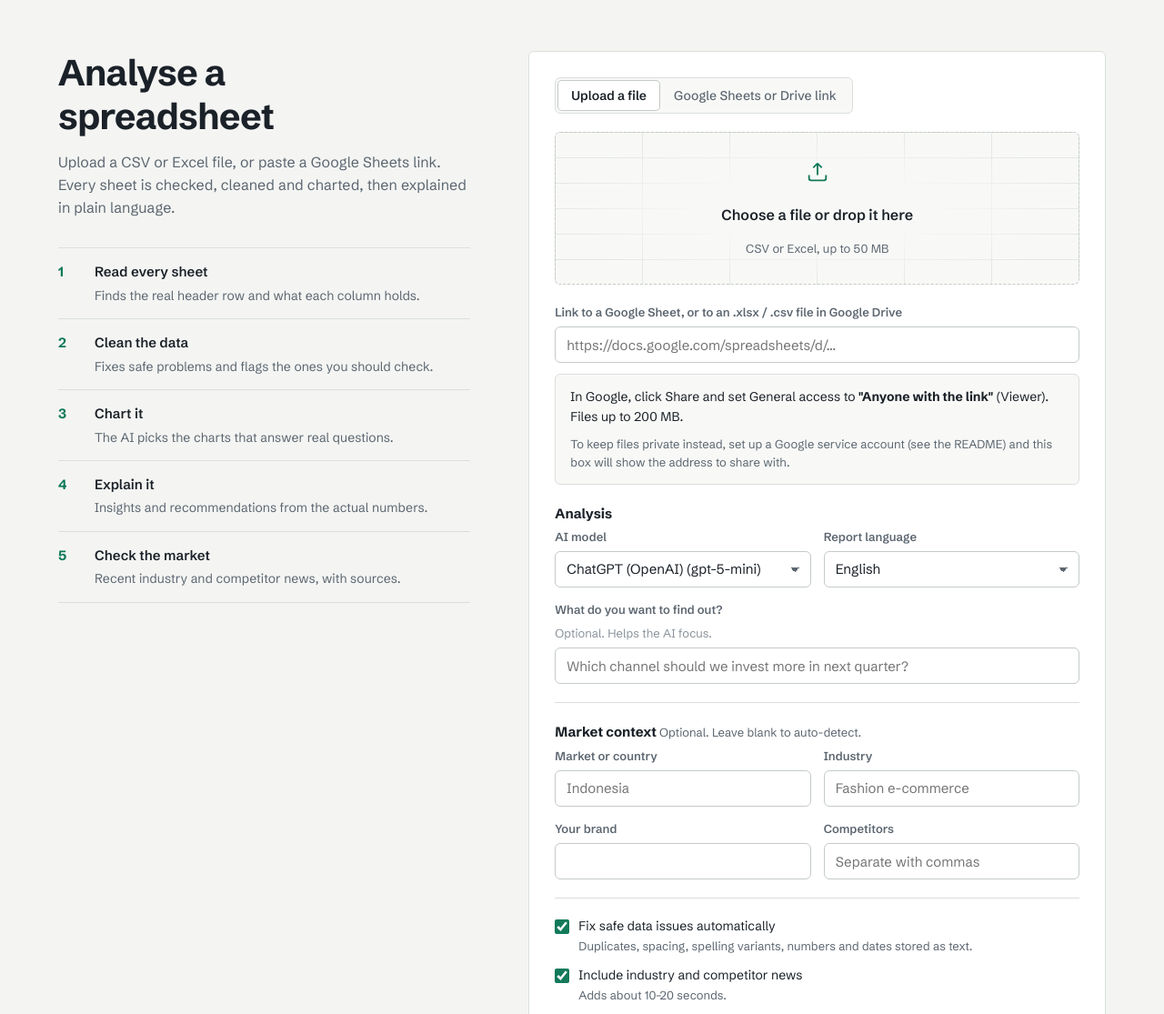
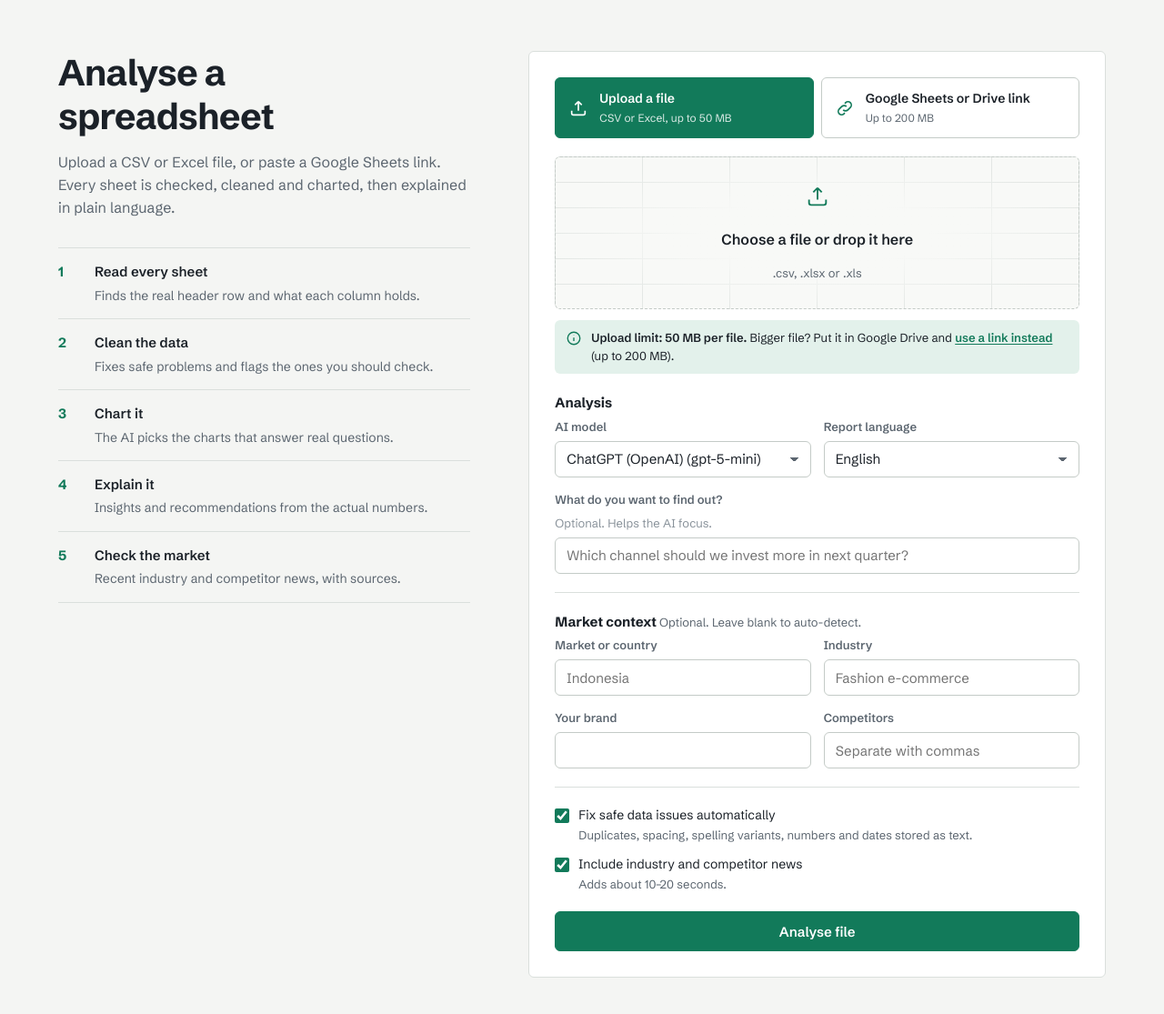
Before and after one commit to whiteboxcat/ai-data-analyzer, a Flask app: page / in a window 1280 px wide. Shown: the part 56-1171 px from the top of the page at 91% size. After the commit the page ends 1131 px from the top, so only its background shows below. Run offline with Flask 3, Linux system fonts and the light colour scheme.

Commit message:
Upload page: clearer data source toggle and limit notes (#3)
- Fix: the Google link box showed in 'Upload a file' mode because
  .link-pane's display rule overrode the hidden attribute.
- Toggle is now two large buttons with icons and limits; the active one is
  filled with the accent colour, the other highlights on hover.
- Each mode shows its own limit note (50 MB upload / 200 MB link, plus the
  server's data budget on Render), with a 'use a link instead' shortcut.
- Files over the upload limit are flagged as soon as they're chosen and
  can't be submitted, instead of failing after the upload.
- Hide the browser's 'No file chosen' tooltip on the drop zone.


Claude-Session: https://claude.ai/code/session_01Sj6h8Yze4rZJxZp2RzQZep

Co-authored-by: Claude <noreply@anthropic.com>

```diff
--- a/app.py
+++ b/app.py
@@ -188,7 +188,8 @@ def refs(nums, articles):
 def index():
     return render_template("index.html", providers=available_providers(), max_mb=MAX_MB,
                            robot_email=sources.service_account_email(),
-                           link_mb=int(os.getenv("MAX_LINK_MB", "200")))
+                           link_mb=int(os.getenv("MAX_LINK_MB", "200")),
+                           data_budget=pipeline.data_budget_mb())
 
 
 @app.post("/analyze")
--- a/static/style.css
+++ b/static/style.css
@@ -140,15 +140,37 @@ input:focus, select:focus { outline: none; border-color: var(--accent); box-shad
 .fields { display: grid; gap: 14px; grid-template-columns: repeat(auto-fit, minmax(min(100%, 200px), 1fr)); }
 .divider { border: 0; border-top: 1px solid var(--rule); margin: 0; }
 
-/* data source switch */
-.source-switch { display: inline-grid; grid-auto-flow: column; gap: 2px; padding: 3px; border-radius: var(--r);
-  background: var(--sheet-2); border: 1px solid var(--rule); justify-self: start; max-width: 100%; }
-.source-switch button { font: 500 14px var(--font); color: var(--graphite); background: none; border: 0; cursor: pointer;
-  padding: 7px 14px; border-radius: 4px; white-space: nowrap; }
-.source-switch button[aria-selected=true] { background: var(--sheet); color: var(--ink); font-weight: 600;
-  box-shadow: 0 0 0 1px var(--rule-strong); }
-@media (max-width: 420px) { .source-switch { grid-auto-flow: row; justify-self: stretch; } }
-.link-pane { display: grid; gap: 12px; }
+/* data source switch: two clear choices, the active one filled with the accent */
+[hidden] { display: none !important; }
+.source-switch { display: grid; grid-template-columns: 1fr 1fr; gap: 8px; }
+@media (max-width: 520px) { .source-switch { grid-template-columns: 1fr; } }
+.source-switch button {
+  display: flex; align-items: center; gap: 12px; text-align: left; cursor: pointer;
+  font: inherit; color: var(--ink); background: var(--sheet);
+  padding: 12px 14px; border-radius: var(--r); border: 1.5px solid var(--rule-strong);
+  transition: border-color .12s, background-color .12s;
+}
+.source-switch button svg { width: 22px; height: 22px; flex: none; color: var(--accent); }
+.source-switch button b { display: block; font-size: 14px; font-weight: 600; }
+.source-switch button small { display: block; font-size: 12px; color: var(--graphite); margin-top: 1px; }
+.source-switch button:hover { border-color: var(--accent); background: var(--accent-soft); }
+.source-switch button[aria-selected=true] { background: var(--accent); border-color: var(--accent); color: var(--accent-ink); }
+.source-switch button[aria-selected=true] svg,
+.source-switch button[aria-selected=true] small { color: var(--accent-ink); }
+.source-switch button[aria-selected=true] small { opacity: .85; }
+.pane { display: grid; gap: 12px; }
+
+.limit-note { display: flex; gap: 10px; align-items: flex-start; font-size: 13px; line-height: 1.5;
+  padding: 10px 12px; border-radius: var(--r); background: var(--accent-soft); color: var(--ink); }
+.limit-note svg { width: 18px; height: 18px; flex: none; color: var(--accent); margin-top: 1px; }
+.limit-note b { font-weight: 600; }
+.limit-note .quiet { font-size: 12px; }
+.limit-note.warn { background: var(--bad-soft); }
+.limit-note.warn svg { color: var(--bad); }
+.text-btn { font: inherit; font-weight: 600; color: var(--accent); background: none; border: 0; padding: 0;
+  cursor: pointer; text-decoration: underline; text-underline-offset: 2px; }
+.drop.too-big { border-style: solid; border-color: var(--bad); }
+.drop.too-big span { color: var(--bad); font-weight: 550; }
 .share-help { display: grid; gap: 8px; font-size: 14px; padding: 14px 16px; border-radius: var(--r);
   background: var(--sheet-2); border: 1px solid var(--rule); }
 .share-help .quiet { font-size: 13px; }
--- a/templates/index.html
+++ b/templates/index.html
@@ -21,32 +21,50 @@
     {% endif %}
 
     <div class="source-switch" role="tablist" aria-label="Where is your data?">
-      <button type="button" role="tab" aria-selected="true" data-source="file">Upload a file</button>
-      <button type="button" role="tab" aria-selected="false" data-source="link">Google Sheets or Drive link</button>
+      <button type="button" role="tab" aria-selected="true" aria-controls="pane-file" data-source="file">
+        <svg viewBox="0 0 24 24" fill="none" stroke="currentColor" stroke-width="1.8" aria-hidden="true"><path d="M12 15V4m0 0-4 4m4-4 4 4"/><path d="M4 15v3a2 2 0 0 0 2 2h12a2 2 0 0 0 2-2v-3"/></svg>
+        <span><b>Upload a file</b><small>CSV or Excel, up to {{ max_mb }} MB</small></span>
+      </button>
+      <button type="button" role="tab" aria-selected="false" aria-controls="pane-link" data-source="link">
+        <svg viewBox="0 0 24 24" fill="none" stroke="currentColor" stroke-width="1.8" aria-hidden="true"><path d="M10 14a4 4 0 0 0 5.66 0l3-3a4 4 0 0 0-5.66-5.66l-1 1"/><path d="M14 10a4 4 0 0 0-5.66 0l-3 3a4 4 0 0 0 5.66 5.66l1-1"/></svg>
+        <span><b>Google Sheets or Drive link</b><small>Up to {{ link_mb }} MB</small></span>
+      </button>
     </div>
 
-    <div data-pane="file">
-    <label class="drop" id="drop">
-      <input type="file" name="file" id="file" accept=".csv,.xlsx,.xlsm,.xls" aria-describedby="file-hint">
-      <svg viewBox="0 0 24 24" fill="none" stroke="currentColor" stroke-width="1.6" aria-hidden="true"><path d="M12 15V4m0 0-4 4m4-4 4 4"/><path d="M4 15v3a2 2 0 0 0 2 2h12a2 2 0 0 0 2-2v-3"/></svg>
-      <strong id="file-label">Choose a file or drop it here</strong>
-      <span id="file-hint">CSV or Excel, up to {{ max_mb }} MB</span>
-    </label>
+    <div data-pane="file" id="pane-file" role="tabpanel" class="pane">
+      <label class="drop" id="drop">
+        <input type="file" name="file" id="file" accept=".csv,.xlsx,.xlsm,.xls" title="Choose a CSV or Excel file"
+               aria-describedby="file-hint" data-max-mb="{{ max_mb }}">
+        <svg viewBox="0 0 24 24" fill="none" stroke="currentColor" stroke-width="1.6" aria-hidden="true"><path d="M12 15V4m0 0-4 4m4-4 4 4"/><path d="M4 15v3a2 2 0 0 0 2 2h12a2 2 0 0 0 2-2v-3"/></svg>
+        <strong id="file-label">Choose a file or drop it here</strong>
+        <span id="file-hint">.csv, .xlsx or .xls</span>
+      </label>
+      <div class="limit-note" id="file-limit">
+        <svg viewBox="0 0 24 24" fill="none" stroke="currentColor" stroke-width="1.8" aria-hidden="true"><circle cx="12" cy="12" r="9"/><path d="M12 11v5m0-8.5v.5"/></svg>
+        <p><b>Upload limit: {{ max_mb }} MB per file.</b>
+          Bigger file? Put it in Google Drive and <button type="button" class="text-btn" data-switch="link">use a link instead</button> (up to {{ link_mb }} MB).
+          {% if data_budget %}<br><span class="quiet">The server holds about {{ data_budget|int }} MB of data at once, roughly half a million rows of a typical sales export.</span>{% endif %}</p>
+      </div>
     </div>
 
-    <div data-pane="link" hidden class="link-pane">
+    <div data-pane="link" id="pane-link" role="tabpanel" class="pane link-pane" hidden>
       <label class="field">Link to a Google Sheet, or to an .xlsx / .csv file in Google Drive
         <input type="text" name="link" id="link" inputmode="url" autocomplete="off" spellcheck="false"
                placeholder="https://docs.google.com/spreadsheets/d/…">
       </label>
+      <div class="limit-note">
+        <svg viewBox="0 0 24 24" fill="none" stroke="currentColor" stroke-width="1.8" aria-hidden="true"><circle cx="12" cy="12" r="9"/><path d="M12 11v5m0-8.5v.5"/></svg>
+        <p><b>Link limit: {{ link_mb }} MB per file.</b> Every tab of a Google Sheet is analysed.
+          {% if data_budget %}<br><span class="quiet">The server holds about {{ data_budget|int }} MB of data at once, roughly half a million rows of a typical sales export.</span>{% endif %}</p>
+      </div>
       <div class="share-help">
         {% if robot_email %}
         <p><b>Private files:</b> in Google, click Share and add this address as Viewer. Only this app can then read it.</p>
         <div class="copy-row"><code id="robot">{{ robot_email }}</code>
           <button type="button" class="btn secondary small-btn" id="copy-robot">Copy</button></div>
-        <p class="quiet">Or set General access to "Anyone with the link". Files up to {{ link_mb }} MB.</p>
+        <p class="quiet">Or set General access to "Anyone with the link" (Viewer).</p>
         {% else %}
-        <p>In Google, click Share and set General access to <b>"Anyone with the link"</b> (Viewer). Files up to {{ link_mb }} MB.</p>
+        <p><b>Sharing:</b> in Google, click Share and set General access to <b>"Anyone with the link"</b> (Viewer).</p>
         <p class="quiet">To keep files private instead, set up a Google service account (see the README) and this box will show the address to share with.</p>
         {% endif %}
       </div>
@@ -125,6 +143,7 @@
     if (m === "link") link.focus();
   }
   document.querySelectorAll("[data-source]").forEach(b => b.addEventListener("click", () => setMode(b.dataset.source)));
+  document.querySelectorAll("[data-switch]").forEach(b => b.addEventListener("click", () => setMode(b.dataset.switch)));
   try { if (localStorage.getItem("source-mode") === "link") setMode("link"); } catch (e) {}
   const copyBtn = document.getElementById("copy-robot");
   if (copyBtn) copyBtn.addEventListener("click", async () => {
@@ -133,18 +152,27 @@
     setTimeout(() => copyBtn.textContent = "Copy", 2000);
   });
   const label = document.getElementById("file-label"), hint = document.getElementById("file-hint");
+  const maxMb = Number(file.dataset.maxMb);
+  let tooBig = false;
   file.addEventListener("change", () => {
     const f = file.files[0];
     if (!f) return;
+    const mb = f.size / 1024 / 1024;
+    tooBig = mb > maxMb;
     label.textContent = f.name;
-    hint.textContent = (f.size / 1024 / 1024).toFixed(1) + " MB · click to choose a different file";
-    drop.classList.add("has-file");
+    hint.textContent = tooBig
+      ? `This file is ${mb.toFixed(1)} MB, over the ${maxMb} MB upload limit. Use a Google link instead.`
+      : `${mb.toFixed(1)} MB. Click to choose a different file`;
+    drop.classList.toggle("has-file", !tooBig);
+    drop.classList.toggle("too-big", tooBig);
+    document.getElementById("file-limit").classList.toggle("warn", tooBig);
   });
   ["dragover", "dragenter"].forEach(e => drop.addEventListener(e, () => drop.classList.add("drag")));
   ["dragleave", "drop"].forEach(e => drop.addEventListener(e, () => drop.classList.remove("drag")));
 
   document.getElementById("upload-form").addEventListener("submit", (e) => {
     if (mode === "file" && !file.files.length) { e.preventDefault(); drop.classList.add("drag"); file.click(); return; }
+    if (mode === "file" && tooBig) { e.preventDefault(); document.getElementById("file-limit").scrollIntoView({ block: "center", behavior: "smooth" }); return; }
     if (mode === "link" && !/google\.com\//.test(link.value)) { e.preventDefault(); link.setCustomValidity("Paste a Google Sheets or Google Drive link"); link.reportValidity(); return; }
     document.getElementById("go").disabled = true;
     document.getElementById("loading-file").textContent = mode === "link" ? "Reading from Google" : "Analysing " + (file.files[0]?.name || "file");
```
